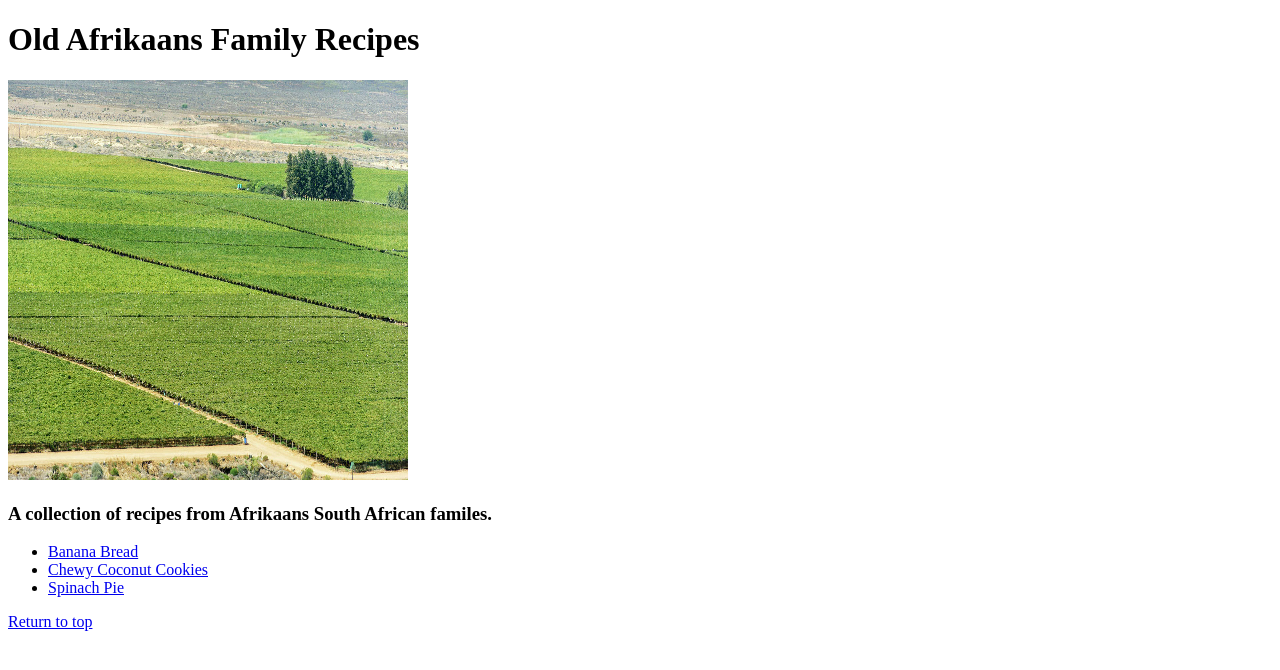
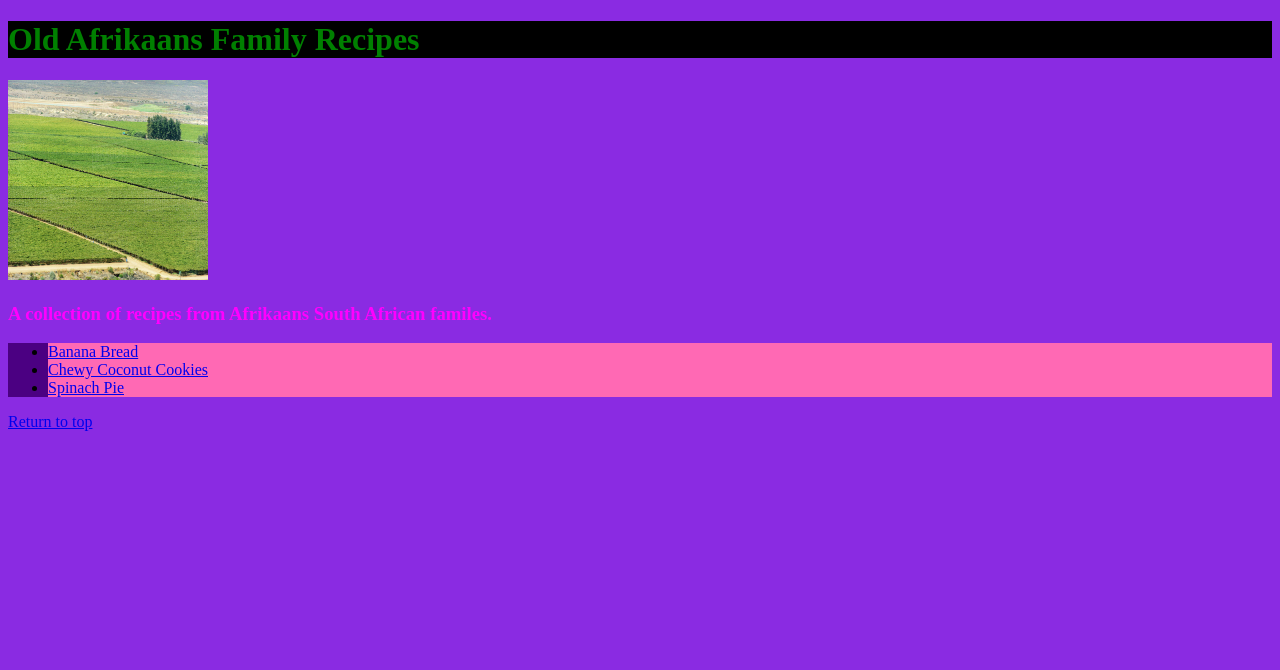
Before and after one commit to LocoChowda/old-sa-recipes, a plain HTML site: page index.html in a window 1280 px wide. Drawn offline with Linux system fonts and the light colour scheme.

Commit message:
styles.css

```diff
--- a/index.html
+++ b/index.html
@@ -1,12 +1,13 @@
 <!DOCTYPE html>
 
 <head>
+    <link rel="stylesheet" href="styles.css"/>
     <meta charset="UTF-8">
     <title>Afrikaans Family Recipes</title>
 </head>
 <body>
     <h1>Old Afrikaans Family Recipes</h1>
-    <img src='images/sa_farm.jpg' alt='south african farm' style="width:400px;height:400px;">
+    <img src='images/sa_farm.jpg' alt='south african farm' style="width:200px;height:200px;">
         <h3>A collection of recipes from Afrikaans South African familes.</h3>
         <div>
             <ul>
--- /dev/null
+++ b/styles.css
@@ -0,0 +1,34 @@
+body{
+    background-color: blueviolet;
+}
+h1{
+    color: green;
+    background-color: black;
+
+}
+img{
+    background-color: brown;
+}
+
+h2{
+    color: blue;
+}
+
+h3{
+    color: magenta
+
+}
+
+ul{
+    background-color: indigo;
+
+}
+li{
+    background-color: hotpink;
+    color: black;
+
+}
+div{
+    background-color: grey;
+
+}
```
